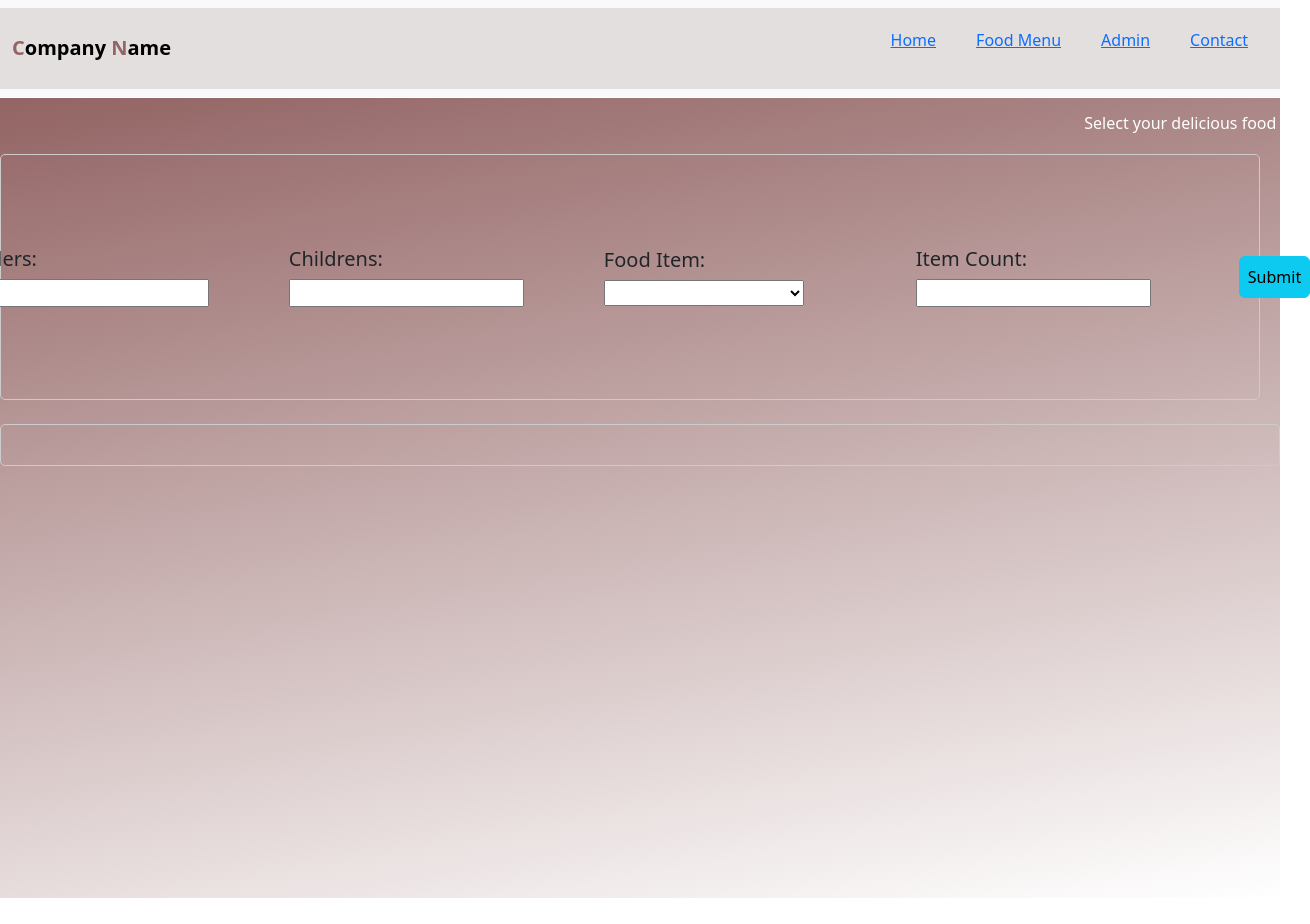
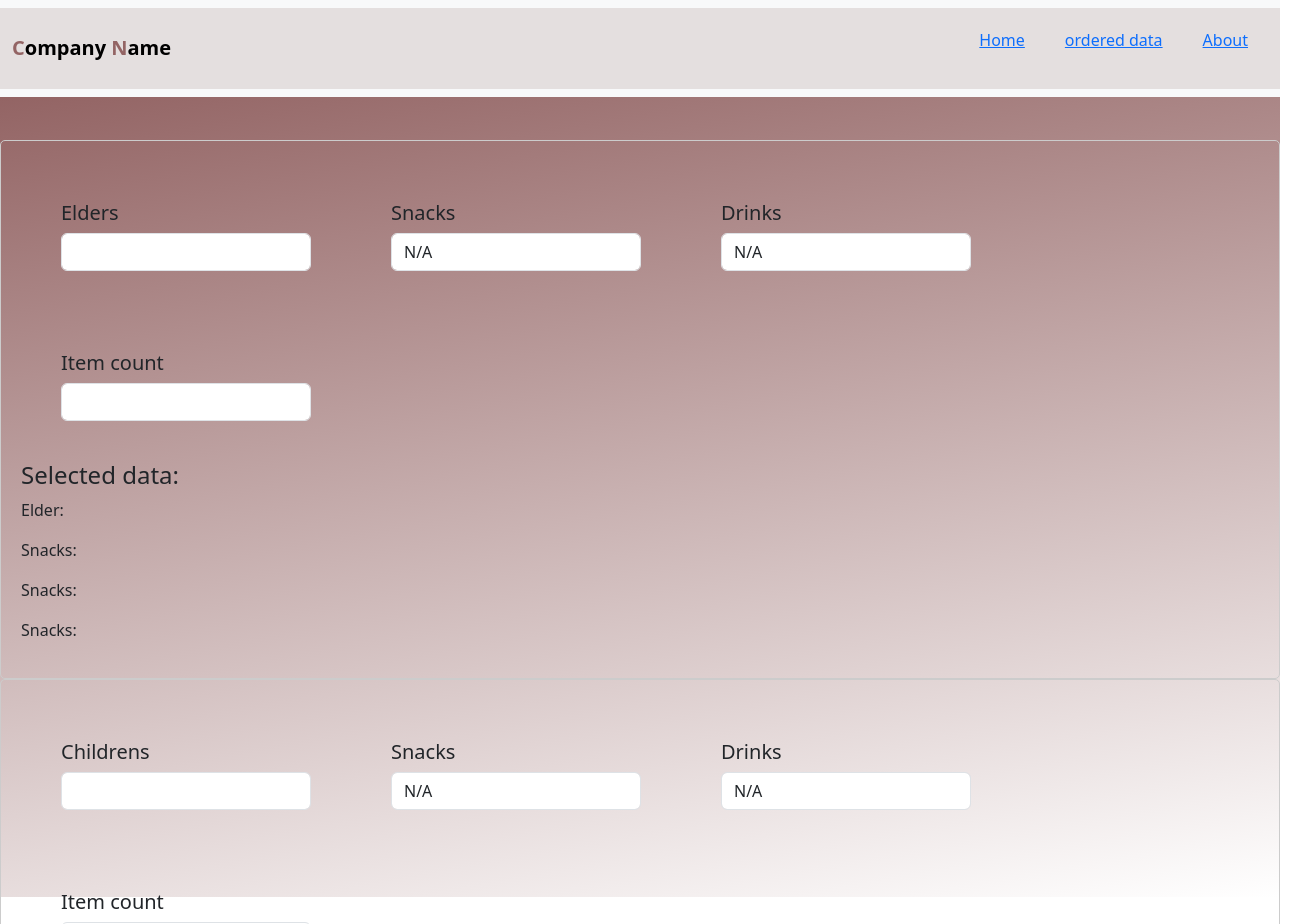
Before and after one commit to ashugithubkushi/Foodmenu, a React (Create React App) app: page / in a window 1280 px wide. Shown: the top 924 px of the page, 1310 px wide, since content can reach past the window. Before the commit the page ends 898 px from the top, so only its background shows below. Built offline with nearby package versions, Linux system fonts and the light colour scheme.

Commit message:
initial commit

```diff
--- a/src/components/Layouts/Headers.js
+++ b/src/components/Layouts/Headers.js
@@ -1,27 +1,29 @@
-import React from 'react'
-import { Link } from 'react-router-dom'
-import "../../styles/HeaderStyle.css"
+import React from "react";
+import { Link } from "react-router-dom";
+import "../../styles/HeaderStyle.css";
 
 const Headers = () => {
   return (
-
-
-  <div className='bg'>
-
-
-
+    <div className="bg">
       <nav className="navbar bg-body-tertiary ">
         <div className="container-fluid">
-    <a className="navbar-brand" href="#"><span className='text'>C</span>ompany <span className='text'>N</span>ame</a>
+          <a className="navbar-brand" href="#">
+            <span className="text">C</span>ompany{" "}
+            <span className="text">N</span>ame
+          </a>
           {/* <form action=""> */}
-    <ul className='navigation-menu'>
-        <li><Link to={"/"} >Home</Link></li>
-        <li><Link to={"/menu"} >Food Menu</Link></li>
-        <li><Link to={"/abouut"} >Admin</Link></li>
-        <li><Link to={"/contact"} >Contact</Link></li>
+          <ul className="navigation-menu">
+            <li>
+              <Link to={"/"}>Home</Link>
+            </li>
+            <li>
+              <Link to={"/menu"}>ordered data</Link>
+            </li>
+            <li>
+              <Link to={"/abouut"}>About</Link>
+            </li>
             {/* <li><Link to={"/contact"} >Contact</Link></li> */}
           </ul>
-
 
           {/* <div className="scrolling-container">
   <span className='text-danger'>Order your delicious food here</span>
@@ -30,20 +32,11 @@ const Headers = () => {
             <h2>Order your delicious food here</h2>
           </div>
 
-
-
           {/* </form> */}
         </div>
+      </nav>
+    </div>
+  );
+};
 
-
-
-</nav>
-
-</div>
-
-
-
-  )
-}
-
-export default Headers
+export default Headers;
--- a/src/pages/Abouut.js
+++ b/src/pages/Abouut.js
@@ -1,12 +1,134 @@
 import React from 'react'
-import Layout from '../components/Layouts/Layout'
 
-const Abouut = () => {
+
+class Abouut extends React.Component {
+  constructor(props) {
+    super(props);
+    this.state = {
+      Childrens: '',
+      snacks: '',
+      drinks: '',
+      totalcount: '',
+    };
+  }
+
+  handleInputChange = (event) => {
+    this.setState({
+      [event.target.name]: event.target.value
+    });
+  }
+
+//   render () {
+//   return (
+//       <div>
+//         <form action="">
+
+//           <label className="m-3 p-4">
+//             <h5>Elders</h5>
+//             <input type="number" name="elders" onChange={this.handleInputChange} />
+//           </label>
+
+
+
+//         <label className="m-3 p-4">
+//         <h5>Snacks</h5>
+//           <select type="dropdown" name="snacks" onChange={this.handleInputChange}>
+//               <option value="N/A">N/A</option>
+//               <option value="Pizza">Pizza</option>
+//               <option value="Burger">Burger</option>
+//               <option value="Chats">Chats</option>
+//               </select>
+//         </label>
+
+//         <label className="m-3 p-4">
+//             <h5>Drinks</h5>
+//             <select type="dropdown" name="drinks" onChange={this.handleInputChange}>
+//               <option value="N/A">N/A</option>
+//               <option value="Coffe">Coffe</option>
+//               <option value="Tea">Tea</option>
+//               <option value="Cool drink">Cool drink</option>
+//               </select>
+//           </label>
+
+
+
+//           <label className="m-3 p-4">
+//             <h5>Item count</h5>
+//             <input type="number" name="itemcount" onChange={this.handleInputChange} />
+//           </label>
+//              </form>
+
+//         <div>
+//           <h2>Your Input:</h2>
+//           <p>Elder: {this.state.elders}</p>
+//           <p>Snacks: {this.state.snacks}</p>
+//           <p>Snacks: {this.state.drinks}</p>
+//           <p>Snacks: {this.state.itemcount}</p>
+//         </div>
+
+//         </div>
+//   )
+// }
+// }
+
+// export default Abouut
+
+
+// import React from 'react'
+
+  render () {
   return (
-    <Layout>
-        Admin
-    </Layout>
-  )
+    <div>
+
+      <form className="formdata">
+
+          <label className="m-3 p-4">
+            <h5>Childrens</h5>
+            <input type="number" name="elders" onChange={this.handleInputChange} />
+          </label>
+
+
+
+        <label className="m-3 p-4">
+        <h5>Snacks</h5>
+          <select type="dropdown" name="snacks" onChange={this.handleInputChange}>
+              <option value="N/A">N/A</option>
+              <option value="Pizza">Pizza</option>
+              <option value="Burger">Burger</option>
+              <option value="Chats">Chats</option>
+              </select>
+        </label>
+
+        <label className="m-3 p-4">
+            <h5>Drinks</h5>
+            <select type="dropdown" name="drinks" onChange={this.handleInputChange}>
+              <option value="N/A">N/A</option>
+              <option value="Coffe">Coffe</option>
+              <option value="Tea">Tea</option>
+              <option value="Cool drink">Cool drink</option>
+              </select>
+          </label>
+
+
+
+          <label className="m-3 p-4">
+            <h5>Item count</h5>
+            <input type="number" name="itemcount" onChange={this.handleInputChange} />
+          </label>
+
+
+        <div>
+          <h2>Selected data</h2>
+          <p>Children: {this.state.childrens}</p>
+          <p>Snacks: {this.state.snacks}</p>
+          <p>Snacks: {this.state.drinks}</p>
+          <p>Snacks: {this.state.itemcount}</p>
+        </div>
+  </form>
+
+    </div>
+    )
+  }
 }
 
 export default Abouut
--- a/src/pages/Home.css
+++ b/src/pages/Home.css
@@ -4,11 +4,21 @@
 }
 
 .displaydata {
-    display: flex;
+    /* display: flex; */
     justify-content: center;
     align-items: center;
-    margin-right: 20px;
+    /* margin-right: 20px; */
+    /* margin: auto; */
     /* min-height: 100vh; */
+}
+
+.formdata {
+  /* display: flex; */
+  justify-content: center;
+  align-items: center;
+  /* margin-right: 20px; */
+  margin: auto;
+  /* min-height: 100vh; */
 }
 
 .background {
@@ -32,7 +42,7 @@
     margin-top: 1px;
   }
 
-  .scrolling h2 {
+  .scrolling h1 {
     position: absolute;
     width: 100%;
     height: 100%;
@@ -72,3 +82,13 @@
     /* min-height: 100vh; */
     margin-left: 50px;
   }
+
+  .displayform{
+    /* display: flex; */
+    justify-content: center;
+    align-items: center;
+    /* margin-right: 20px; */
+    margin: auto;
+    column-gap: 10px ;
+    /* min-height: 100vh; */
+  }
--- a/src/pages/Home.js
+++ b/src/pages/Home.js
@@ -1,125 +1,200 @@
-import React, { useState } from 'react'
-import Layout from '../components/Layouts/Layout'
-import "./Home.css"
+import React, { useState } from "react";
+// import Layout from '../components/Layouts/Layout'
+import "./Home.css";
+import { Link } from "react-router-dom";
+import Layout from "../components/Layouts/Layout";
+import axios from "axios";
+import { useNavigate } from "react-router-dom";
 
 const Home = () => {
+  const navigate = useNavigate();
 
+  const [numberOfElders, setNumberOfElders] = useState();
+  const [snacksElder, setSnacksElder] = useState("");
+  const [drinksElder, setDrinksElder] = useState("");
+  const [totalItemElder, setTotalItemElder] = useState();
 
+  const [numberOfChild, setNumberOfChild] = useState();
+  const [snacksChildren, setSnacksChildren] = useState("");
+  const [drinksChildren, setDrinksChildren] = useState("");
+  const [totalItemChildren, setTotalItemChildren] = useState();
 
-  const [formData, setFormData] = useState({
-    elders: '',
-    childrens: '',
-    fooditem: '',
-    itemcount: '',
-  });
+  console.log("numberOfElders", numberOfElders);
+  console.log("snacksElder", snacksElder);
+  console.log("drinksElder", drinksElder);
+  console.log("totalItemElder", totalItemElder);
+  console.log("numberOfChild", numberOfChild);
+  console.log("snacksChildren", snacksChildren);
+  console.log("drinksChildren", drinksChildren);
+  console.log("totalItemChildren", totalItemChildren);
 
-  const [tableData, setTableData] = useState([]);
-
-  const handleChange = (e) => {
-    const { name, value } = e.target;
-    setFormData((prevData) => ({
-      ...prevData,
-      [name]: value,
-    }));
+  const Submit = (e) => {
+    e.preventDefault();
+    axios
+      .post("http://localhost:3001/createUser", {
+        numberOfElders,
+        snacksElder,
+        drinksElder,
+        totalItemElder,
+        numberOfChild,
+        snacksChildren,
+        drinksChildren,
+        totalItemChildren,
+      })
+      .then((result) => {
+        console.log(result);
+        navigate("/menu");
+      })
+      .catch((err) => console.log(err));
   };
-
-  const handleSubmit = (e) => {
-    e.preventDefault();
-    setTableData((prevTableData) => [...prevTableData, formData]);
-    setFormData({
-      elders: '',
-      childrens: '',
-      fooditem: '',
-      itemcount: '',
-    });
-  };
-
 
   return (
     <Layout>
+      <div>
+        {/* <marquee direction="right">Select your delicious snack here</marquee> */}
         <div className="background">
-          <div className="scrolling">
-      <h2>Select your delicious food item here</h2>
-    </div>
+          {/* <div className="scrolling"> */}
+          <marquee direction="right">
+            <h4>Select your delicious snack here</h4>
+          </marquee>
+          {/* </div> */}
 
-
-        <div>
-      <form className="displaydata" onSubmit={handleSubmit}>
-
+          <form className="formdata">
+            <label className="m-3 p-4">
+              <h5>Elders</h5>
+              <input
+                style={{ width: 250 }}
+                className="form-control"
+                type="number"
+                name="elders"
+                onChange={(e) => setNumberOfElders(e.target.value)}
+              />
+            </label>
 
             <label className="m-3 p-4">
-          <h5>Elders:</h5>
-          <input type="number" name="elders" value={formData.name} onChange={handleChange} />
-        </label>
-
-         <br />
-
-        <label className="m-3 p-4">
-        <h5>Childrens:</h5>
-          <input type="number" name="childrens" value={formData.name} onChange={handleChange} />
-        </label>
-
-        <br />
-
-        <label className="m-3 p-4">
-        <h5>Food Item:</h5>
-          {/* <input type="dropdown" name="fooditem" value={formData.name} onChange={handleChange} /> */}
-          <select  id="dropdown-menu" type="dropdown" name="fooditem" className="input" value={formData.name} onChange={handleChange}>
-              <option value=""></option>
+              <h5>Snacks</h5>
+              <select
+                style={{ width: 250 }}
+                className="form-control"
+                type="dropdown"
+                name="snacks"
+                onChange={(e) => setSnacksElder(e.target.value)}
+              >
+                <option value="N/A">N/A</option>
                 <option value="Pizza">Pizza</option>
                 <option value="Burger">Burger</option>
-              <option value="Drink">Drinks</option>
+                <option value="Chats">Chats</option>
               </select>
             </label>
 
-        <br />
-
-        <label className="m-5 p-4">
-        <h5>Item Count:</h5>
-          <input type="number" name="itemcount" value={formData.name} onChange={handleChange} />
+            <label className="m-3 p-4">
+              <h5>Drinks</h5>
+              <select
+                style={{ width: 250 }}
+                className="form-control"
+                type="dropdown"
+                name="drinks"
+                onChange={(e) => setDrinksElder(e.target.value)}
+              >
+                <option value="N/A">N/A</option>
+                <option value="Coffe">Coffe</option>
+                <option value="Tea">Tea</option>
+                <option value="Cool drink">Cool drink</option>
+              </select>
             </label>
 
-        <br />
+            <label className="m-3 p-4">
+              <h5>Item count</h5>
+              <input
+                style={{ width: 250 }}
+                className="form-control"
+                type="number"
+                name="itemcount"
+                onChange={(e) => setTotalItemElder(e.target.value)}
+              />
+            </label>
 
-        <button type="submit" className="m-3 p-2 btn btn-info">Submit</button>
-
-
+            <div>
+              <h4>Selected data:</h4>
+              <p>Elder: {numberOfElders}</p>
+              <p>Snacks: {snacksElder}</p>
+              <p>Snacks: {drinksElder}</p>
+              <p>Snacks: {totalItemElder}</p>
+            </div>
+            {/* <Link to='/menu' type="button" className="btn btn-success">Submit</Link> */}
           </form>
 
-      <br />
+          <form className="formdata">
+            <label className="m-3 p-4">
+              <h5>Childrens</h5>
+              <input
+                style={{ width: 250 }}
+                className="form-control"
+                type="number"
+                name="elders"
+                onChange={(e) => setNumberOfChild(e.target.value)}
+              />
+            </label>
 
-      <form>
+            <label className="m-3 p-4">
+              <h5>Snacks</h5>
+              <select
+                style={{ width: 250 }}
+                className="form-control"
+                type="dropdown"
+                name="snacks"
+                onChange={(e) => setSnacksChildren(e.target.value)}
+              >
+                <option value="N/A">N/A</option>
+                <option value="Pizza">Pizza</option>
+                <option value="Burger">Burger</option>
+                <option value="Chats">Chats</option>
+              </select>
+            </label>
+
+            <label className="m-3 p-4">
+              <h5>Drinks</h5>
+              <select
+                style={{ width: 250 }}
+                className="form-control"
+                type="dropdown"
+                name="drinks"
+                onChange={(e) => setDrinksChildren(e.target.value)}
+              >
+                <option value="N/A">N/A</option>
+                <option value="Coffe">Coffe</option>
+                <option value="Tea">Tea</option>
+                <option value="Cool drink">Cool drink</option>
+              </select>
+            </label>
+
+            <label className="m-3 p-4">
+              <h5>Item count</h5>
+              <input
+                style={{ width: 250 }}
+                className="form-control"
+                type="number"
+                name="itemcount"
+                onChange={(e) => setTotalItemChildren(e.target.value)}
+              />
+            </label>
 
             <div>
-        {/* <h6>Elders : </h6>
-        <h6>Childrens : </h6>
-        <h6>FoodItem : </h6>
-        <h6>Itemcount : </h6> */}
+              <h4>Selected data</h4>
+              <p>Children: {numberOfChild}</p>
+              <p>Snacks: {snacksChildren}</p>
+              <p>Snacks: {drinksChildren}</p>
+              <p>Snacks: {totalItemChildren}</p>
             </div>
-
-        <div className="displayformdata">
-          {tableData.map((data, index) => (
-            <div key={index}>
-
-
-              <div><span className="text-size">Elders : </span>{data.elders}</div>
-              <div><span className="text-size">Childrens : </span>{data.childrens}</div>
-              <div><span className="text-size">FoodItem : </span>{data.fooditem}</div>
-              <div><span className="text-size">Itemcount : </span>{data.itemcount}</div>
-              <button type="submit" className="m-3 p-1 btn btn-info">Submit</button>
-            </div>
-          ))}
-        </div>
-
-
-
+            <button onClick={Submit} type="button" className="btn btn-success">
+              Submit
+            </button>
+            {/* <Link to='/menu' type="button" className="btn btn-success">Submit</Link> */}
           </form>
         </div>
-
       </div>
     </Layout>
+  );
+};
 
-  )
-}
-
-export default Home
+export default Home;
--- /dev/null
+++ b/src/pages/Menu.css
@@ -0,0 +1,37 @@
+.head {
+    row-gap: 10px ;
+    /* margin: 10px; */
+    /* padding: 10px; */
+    /* display: flex; */
+}
+
+.head-data {
+    row-gap: 20px ;
+    background-color: rgb(188, 158, 158);
+    margin: 0px;
+}
+
+.head {
+    list-style: none;
+    display: flex;
+    align-items: center;
+    /* justify-content: center; */
+}
+
+.head li {
+    margin: auto ;
+    font-size: 25px;
+}
+
+.head ul {
+  /* float: right; */
+  /* flex: end; */
+  justify-content: flex-end;
+  margin-left: auto;
+  position: absolute;
+}
+
+.slno {
+    margin: 0;
+
+}
--- a/src/pages/Menu.js
+++ b/src/pages/Menu.js
@@ -1,12 +1,80 @@
-import React from 'react'
-import Layout from '../components/Layouts/Layout'
+import React, { useEffect, useState } from "react";
+import Layout from "../components/Layouts/Layout";
+import "./Menu.css";
+import axios from "axios";
 
 const Menu = () => {
+  const [orders, setOrders] = useState([]);
+
+  useEffect(() => {
+    axios
+      .get("http://localhost:3001")
+      .then((result) => setOrders(result.data))
+      .catch((err) => console.log(err));
+  }, []);
+
+  console.log(orders);
+
   return (
     <Layout>
-        Menu page
+      {/* <div>
+        <form className="head-data">
+          <ul className="head">
+            <li>
+              <b>Order Id</b>
+            </li>
+            <li>
+              <b>Persons</b>
+            </li>
+            <li>
+              <b>Snacks</b>
+            </li>
+            <li>
+              <b>Drinks</b>
+            </li>
+            <li>
+              <b>Total item</b>
+            </li>
+            <li>
+              <b>
+                <button className="p-3 m-1 rounded text-primary">
+                  {" "}
+                  <i class="bi bi-pen "></i>
+                </button>
+                <button className="p-3 m-1 rounded text-danger">
+                  {" "}
+                  <i class="bi bi-trash3"></i>
+                </button>
+              </b>
+            </li>
+          </ul>
+        </form>
+      </div> */}
+
+      <table class="table">
+        <thead>
+          <tr>
+            <th scope="col">#</th>
+            <th scope="col">Name</th>
+            <th scope="col">Email</th>
+            <th scope="col">Age</th>
+          </tr>
+        </thead>
+        <tbody>
+          {orders.map((item, i) => {
+            return (
+              <tr key={i}>
+                <th scope="row">{i + 1}</th>
+                <td>{item.name}</td>
+                <td>{item.email}</td>
+                <td>{item.age}</td>
+              </tr>
+            );
+          })}
+        </tbody>
+      </table>
     </Layout>
-  )
-}
+  );
+};
 
-export default Menu
+export default Menu;
```
Also changed, not shown: src/App.js (+16 -16 lines), src/components/Layouts/Layout.js (+8 -8 lines). Lines whose indentation alone changed are shown as unchanged.
